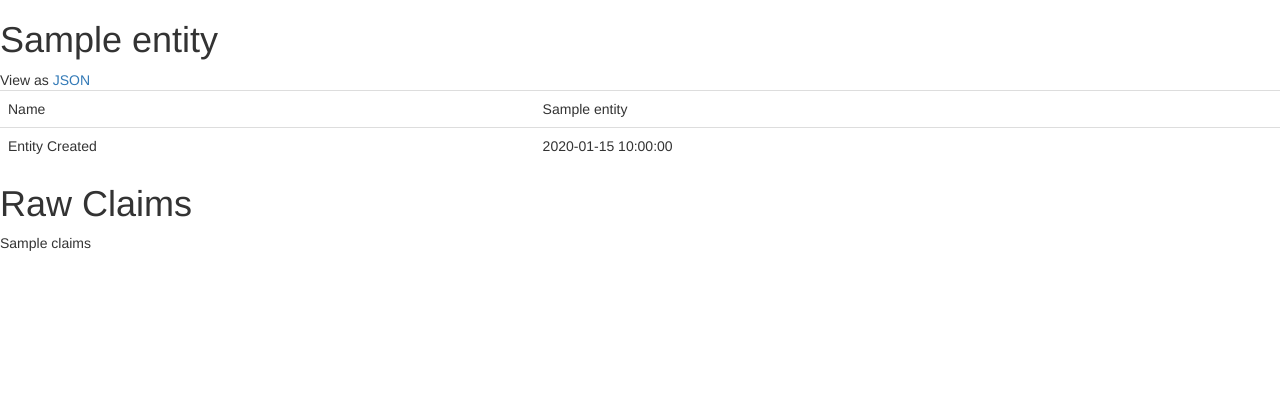
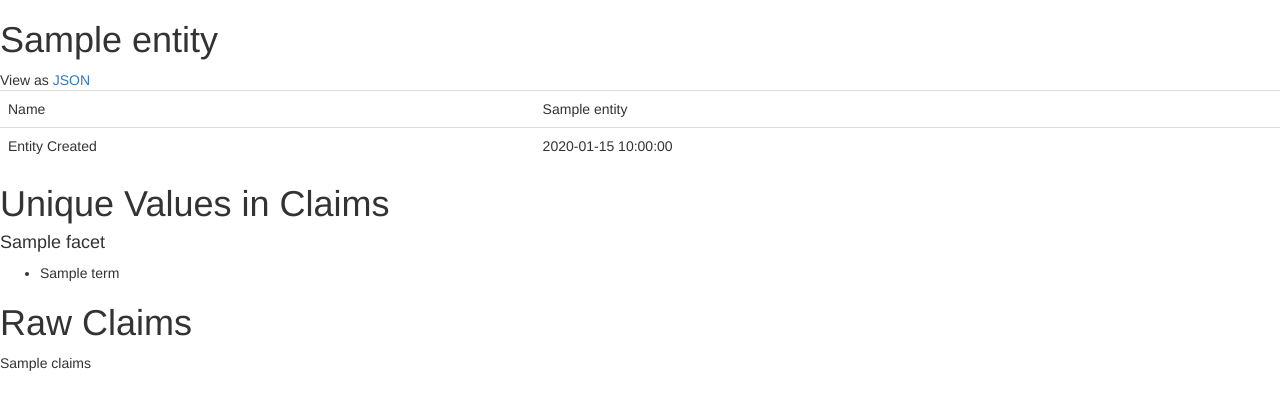
Before and after one commit to skybristol/isaid, a Flask app: template templates/person.html in a window 1280 px wide. Shown: the top 410 px of the page. Run offline with Flask 2, Linux system fonts and the light colour scheme; the template is opened without the code that fills it: most values are stand-ins (such as "Sample title", 1, 10 or a date in 2020); some libraries are stand-ins or nearby versions.

Commit message:
added new facets and listing of unique claim values

```diff
--- a/app.py
+++ b/app.py
@@ -22,10 +22,13 @@ def isaid_navbar():
             'Facets',
             View('Expertise', 'show_facets', category='expertise'),
             View('Job Title', 'show_facets', category='job title'),
+            View('Field of Work', 'show_facets', category='field of work'),
             View('Organizations', 'show_facets', category='organization affiliation'),
             View('Groups', 'show_facets', category='group affiliation'),
             View('Educational Institutions', 'show_facets', category='educational affiliation'),
-            View('Funding Organizations', 'show_facets', category='funding organization')
+            View('Funding Organizations', 'show_facets', category='funding organization'),
+            View('Work Location', 'show_facets', category='work location'),
+            View('Collaborative Affiliations', 'show_facets', category='collaborative affiliation')
         )
     )
 
--- a/functions.py
+++ b/functions.py
@@ -34,6 +34,8 @@ def lookup_parameter_person(person_id):
     return query_parameter
 
 def get_person(criteria):
+    unique_facet_terms = get_facets(unique_terms=True)
+
     query_param = lookup_parameter_person(criteria)
 
     entity_doc = {
@@ -70,6 +72,11 @@ def get_person(criteria):
         }
         entity_package["entity"]["sources"] = [entity_doc["entity_source"]]
 
+        entity_package["person_unique_terms"] = dict()
+        for facet in unique_facet_terms.keys():
+            if facet in entity_doc and next((i for i in entity_doc[facet] if i in unique_facet_terms[facet]), None) is not None:
+                entity_package["person_unique_terms"][facet] = [i for i in entity_doc[facet] if i in unique_facet_terms[facet]]
+
         filters = " OR ".join(
             [
                 f'subject_identifier_{k} = "{v}"' for k, v
@@ -94,7 +101,7 @@ def get_person(criteria):
                     work_package = {
                         "title": item["object_label"]
                     }
-                    if "object_identifiers" in item and "url" in item["object_identifiers"]:
+                    if "object_identifiers" in item and item["object_identifiers"] is not None and "url" in item["object_identifiers"]:
                         work_package["link"] = item["object_identifiers"]["url"]
                     entity_package["authored works"].append(work_package)
 
@@ -113,11 +120,17 @@ def requested_format(args, default="json"):
         else:
             return args["format"]
 
-def get_facets(categories=facet_categories_people):
+def get_facets(categories=facet_categories_people, unique_terms=False):
     facet_results = search_client.get_index(people_index).search('', {
         'limit': 0,
         'facetsDistribution': categories,
     })
+
+    if unique_terms:
+        unique_facet_values = dict()
+        for k, v in facet_results["facetsDistribution"].items():
+            unique_facet_values[k] = [facet for facet, count in v.items() if count == 1]
+        return unique_facet_values
 
     return facet_results
 
--- a/templates/person.html
+++ b/templates/person.html
@@ -120,6 +120,19 @@
     </tr>
 </table>
 
+{% if data["person_unique_terms"] %}
+<h1>Unique Values in Claims</h1>
+
+{% for facet, terms in data["person_unique_terms"].items() %}
+<h4>{{ facet }}</h4>
+    <ul>
+        {% for term in terms %}
+        <li>{{ term }}</li>
+        {% endfor %}
+    </ul>
+{% endfor %}
+{% endif %}
+
 <h1>Raw Claims</h1>
 
 {{ claims }}
```
